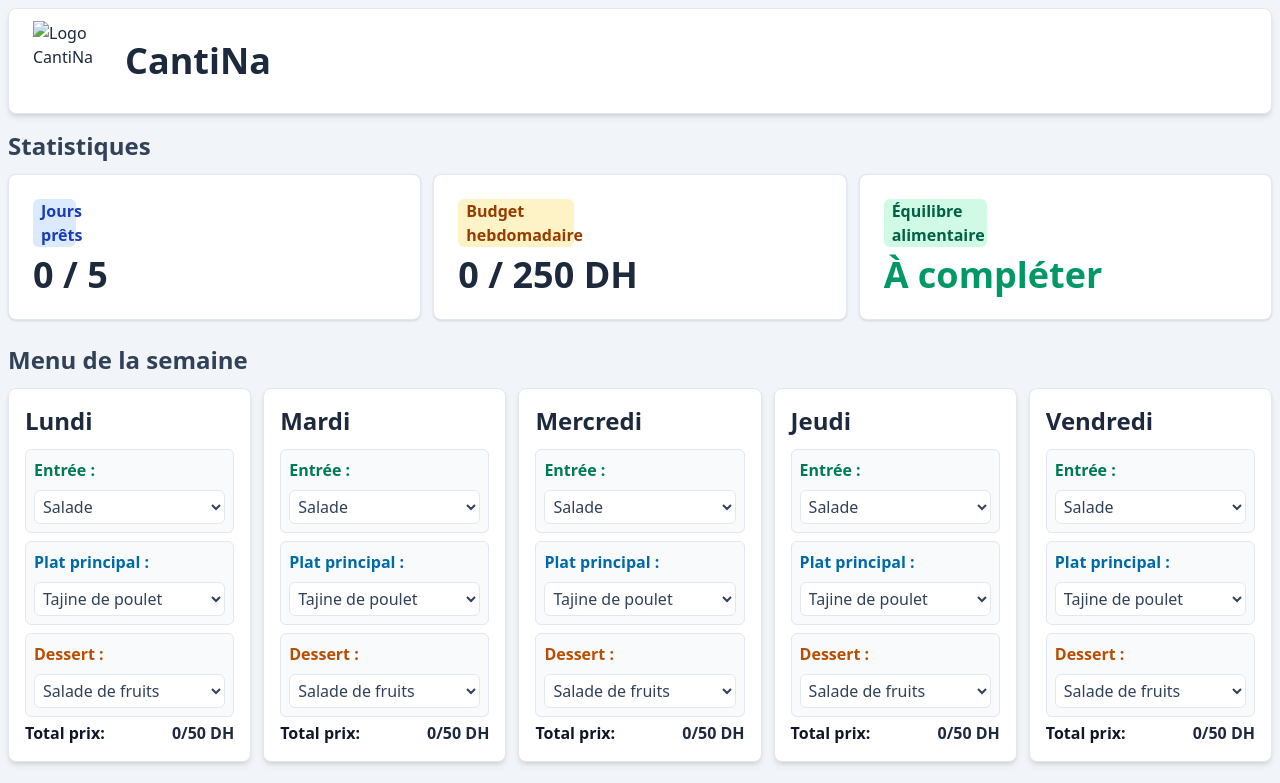
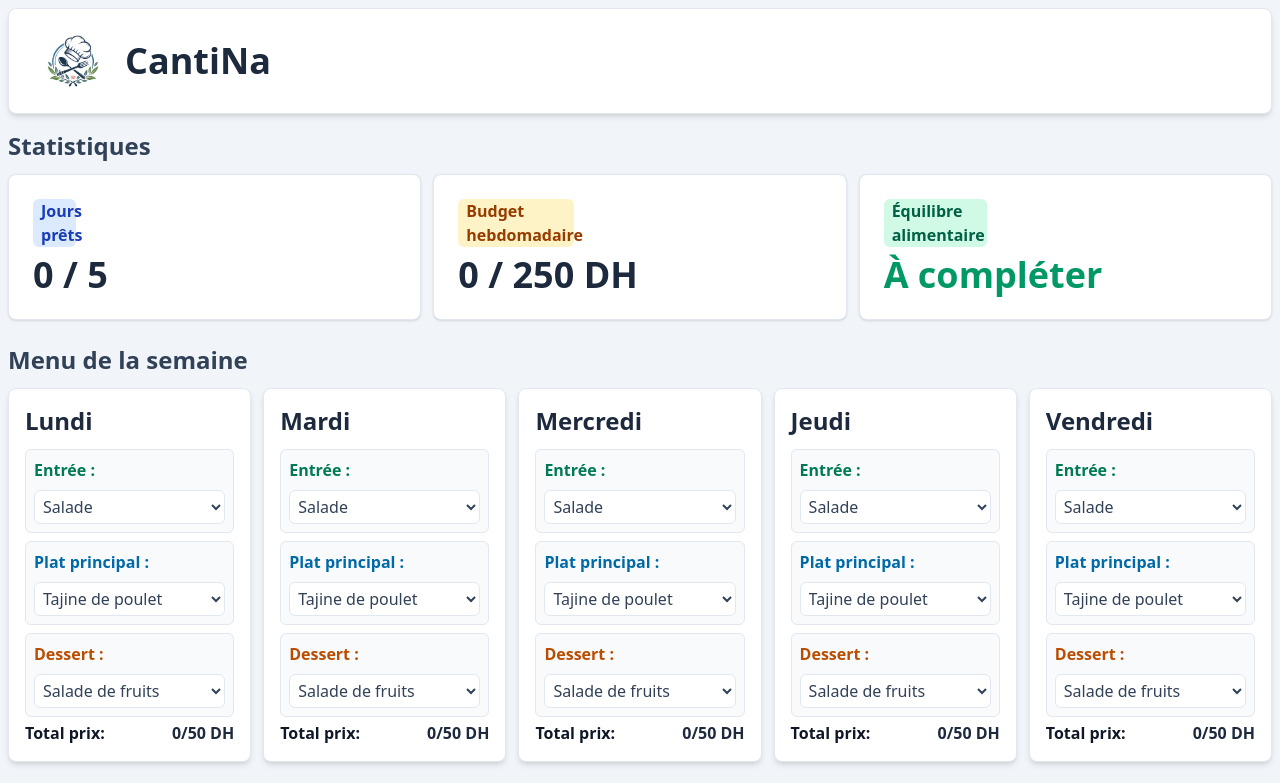
Before and after one commit to HamzaJanoub/Cantina, a plain HTML site: page index.html in a window 1280 px wide. Shown: the top 783 px of the page. Drawn offline with nearby package versions, Linux system fonts and the light colour scheme; the site is published under a folder, as on GitHub Pages, so addresses that start at the root find nothing.

Commit message:
fixe logo problem

```diff
--- a/index.html
+++ b/index.html
@@ -12,7 +12,7 @@
 
   <!-- Header -->
   <header class="flex items-center gap-3 rounded-lg border border-slate-200 bg-white px-6 py-3 shadow-md">
-    <img src="/images/—Pngtree—restaurant logo with chef hat_22631507.png"
+    <img src="./images/—Pngtree—restaurant logo with chef hat_22631507.png"
          alt="Logo CantiNa" class="h-20 w-20 object-contain">
     <h1 class="text-4xl font-bold text-slate-800">CantiNa</h1>
   </header>
```
